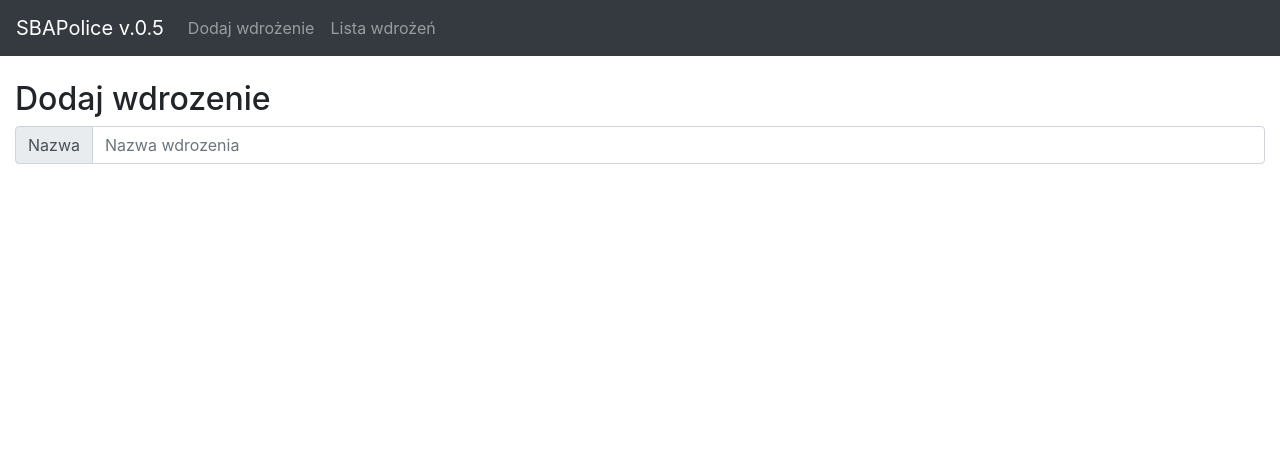
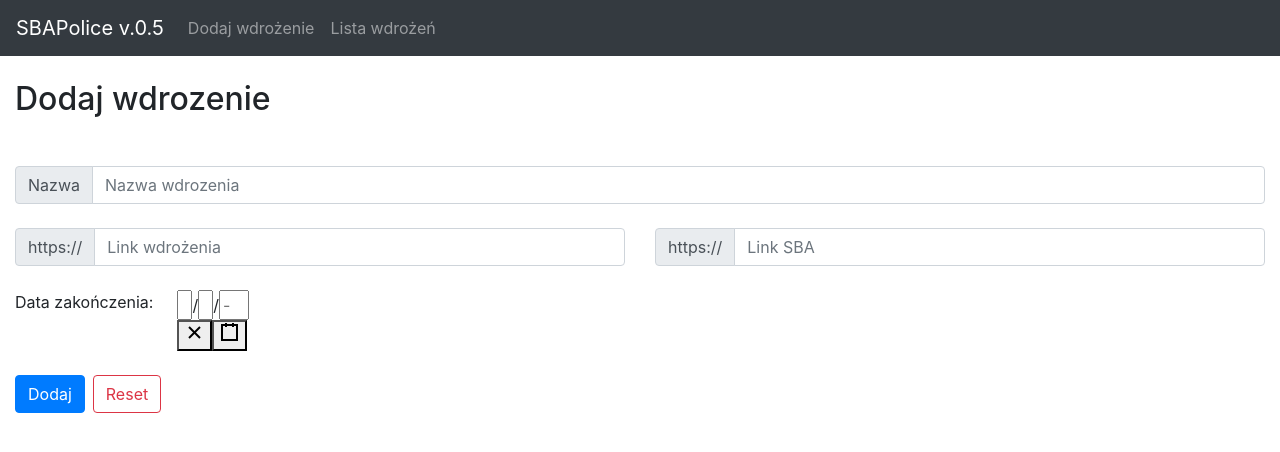
Before and after one commit to PawelNiedzwiecki/sba_police, a React (Create React App) app: page /add in a window 1280 px wide. Shown: the top 452 px of the page. Built offline with nearby package versions, Linux system fonts and the light colour scheme.

Commit message:
Added implementation for Adding Project to Database, Added "Delete project" from list and new component MessageBox

```diff
--- a/package.json
+++ b/package.json
@@ -5,6 +5,7 @@
   "dependencies": {
     "bootstrap": "^4.3.1",
     "react": "^16.10.2",
+    "react-date-picker": "^7.8.2",
     "react-dom": "^16.10.2",
     "react-router-dom": "^5.1.2",
     "react-scripts": "3.2.0"
--- a/src/components/Add.js
+++ b/src/components/Add.js
@@ -3,24 +3,116 @@ import {
   Link,
   useRouteMatch,
 } from 'react-router-dom';
+import DatePicker from 'react-date-picker';
+import MessageBox from './MessageBox.js';
 
 const Add = () => {
-  let match = useRouteMatch();
+  // let match = useRouteMatch();
 
-  console.log(match);
+  // console.log(match);
+  const
+    [date, setDate] = useState(),
+    [projectName, setProjectName] = useState(),
+    [projectLink, setProjectLink] = useState(),
+    [sbaLink, setSbaLink] = useState(),
+    [isCreating, setIsCreating] = useState(),
+    [respCode, setRespCode] = useState(),
+    [messageType, setMessageType] = useState(),
+    [message, setMessage] = useState();
+
+    function createProject(){
+
+      if(projectName){
+      setIsCreating(1)
+      if (date) {
+        const day = date.getDate() < 10 ? '0'+date.getDate() : date.getDate(),
+              month = date.getMonth()+1 < 10 ? '0'+(date.getMonth()+1) : date.getMonth()+1,
+              year = date.getFullYear();
+
+        const newDate = `${day}.${month}.${year}`;
+
+        fetch(`http://justsimply.pl/sba/api/wdrozenie/create.php?nazwa=${projectName}&linkProjektu=${projectLink}&linkSBA=${sbaLink}&dataZakonczenia='${newDate}'`)
+        .then((response) => {
+          setRespCode(response.status);
+          if(response.status == 400) {
+            setMessageType("danger");
+            setMessage("Nie udało się dodać wdrożenia");
+          }else{
+            setMessageType("success");
+            setMessage("Dodano wdrożenie");
+          }
+          response.json();
+        })
+          .then((resp) => {
+            setIsCreating(0);
+          })
+
+      }else{
+        fetch(`http://justsimply.pl/sba/api/wdrozenie/create.php?nazwa=${projectName}&linkProjektu=${projectLink}&linkSBA=${sbaLink}`)
+          .then((response) => {
+            setRespCode(response.status);
+            if(response.status == 400) {
+              setMessageType("danger");
+              setMessage("Nie udało się dodać wdrożenia");
+            }else{
+              setMessageType("success");
+              setMessage("Dodano wdrożenie");
+            }
+            response.json();
+          })
+            .then((resp) => {
+              setIsCreating(0);
+            })
+      }
+    }else{
+      setMessage("Musisz podać nazwę wdrożenia");
+      setMessageType("danger");
+    }
+
+    }
+
+    function resetFields(){
+      setDate('');
+      setProjectName('');
+      setProjectLink('');
+      setSbaLink('');
+      setRespCode('');
+      setIsCreating('');
+      setMessage('');
+    }
+
 
   return (
-  <div className="test">
-    <h2>Dodaj wdrozenie</h2>
-    <div className="wrapping">
-      <div className="input-group flex-nowrap">
+  <div className="AddWrapper">
+    <MessageBox message={message} messageType={messageType}/>
+    <h2 className="mb-5">Dodaj wdrozenie</h2>
+    <div className="wrapping row">
+      <div className="input-group flex-nowrap mb-4 col-md-12">
         <div className="input-group-prepend">
           <span className="input-group-text" id="addon-wrapping">Nazwa</span>
         </div>
-        <input type="text" className="form-control" placeholder="Nazwa wdrozenia" aria-label="ProjectName" aria-describedby="addon-wrapping" />
+        <input type="text" className="form-control" placeholder="Nazwa wdrozenia" aria-label="ProjectName" aria-describedby="addon-wrapping" value={projectName} onChange={(e)=> setProjectName(e.target.value)}/>
       </div>
-      <div className="input-group flex-nowrap">
+      <div className="input-group flex-nowrap mb-4 col-md-6">
+        <div className="input-group-prepend">
+          <span className="input-group-text" id="addon-wrapping">https://</span>
+        </div>
+        <input type="text" className="form-control" placeholder="Link wdrożenia" aria-label="ProjectLink" aria-describedby="addon-wrapping" value={projectLink} onChange={(e) => setProjectLink(e.target.value)} />
+      </div>
+      <div className="input-group flex-nowrap mb-4 col-md-6">
+        <div className="input-group-prepend">
+          <span className="input-group-text" id="addon-wrapping">https://</span>
+        </div>
+        <input type="text" className="form-control" placeholder="Link SBA" aria-label="SBALink" aria-describedby="addon-wrapping" value={sbaLink} onChange={(e) => setSbaLink(e.target.value)}/>
+      </div>
+      <div className="input-group flex-nowrap mb-4 col-md-6">
+        <label className="d-inline-flex mr-4">Data zakończenia:</label>
+        <DatePicker onChange={(data)=>{setDate(data)}} value={date}/>
+      </div>
 
+      <div className="buttons-wrapper col-md-12">
+        <button type="submit" className="btn btn-primary mr-2" onClick={createProject}>Dodaj</button>
+        <button type="button" className="btn btn-outline-danger" onClick={resetFields}>Reset</button>
       </div>
     </div>
   </div>
--- a/src/components/ListaWdrozen.js
+++ b/src/components/ListaWdrozen.js
@@ -2,20 +2,40 @@ import React, { useState, useEffect } from 'react';
 import {
   Link,
 } from 'react-router-dom';
+import MessageBox from './MessageBox.js';
 
 const ListaWdrozen = () => {
-  const [data, setData] = useState([]);
+  const [data, setData] = useState([]),
+        [message, setMessage] = useState(),
+        [messageType, setMessageType] = useState();
 
   useEffect(() => {
     fetch('http://justsimply.pl/sba/api/wdrozenie/read.php').then((res) => res.json()).then((result) => setData(result.wdrozenia));
   }, []);
 
+  function deleteProject(id){
+    fetch(`http://justsimply.pl/sba/api/wdrozenie/delete.php?id=${id}`)
+      .then((response) =>{
+        console.log(response.status);
+        fetch('http://justsimply.pl/sba/api/wdrozenie/read.php').then((res) => res.json()).then((result) => setData(result.wdrozenia));
+        if(response.status == 401){
+          setMessage("Nie udało się usunać wdrożenia");
+          setMessageType("danger");
+        }else{
+          setMessage("Usunięto wdrożenie");
+          setMessageType("success");
+        }
+      })
+  }
+
+  if(data){
     return (
       <div>
-      <h2>Lista wdrożeń</h2>
+        <MessageBox message={message} messageType={messageType}/>
+        <h2 className="mb-4">Lista wdrożeń</h2>
         <ul className="list-group">
           {data.map((item) => (
-          <li key={item.id} className="list-group-item">
+            <li key={item.id} data-id={item.id} className="list-group-item">
               <Link to={{
                 pathname: `/wdrozenie/${item.id}`,
                 state: { idWdrozenia: item.id },
@@ -24,12 +44,26 @@ const ListaWdrozen = () => {
                 {item.nazwa}
 
               </Link>
+              <button type="button" class="close" aria-label="Close" onClick={(e) => deleteProject(e.target.dataset.id)}>
+                <span aria-hidden="true" data-id={item.id}>&times;</span>
+              </button>
             </li>
           ))}
         </ul>
       </div>
 
     );
+  }else{
+    return(
+      <div>
+        <MessageBox message={message} messageType={messageType} />
+        <h2 className="mb-4">Lista wdrożeń</h2>
+        <ul className="list-group">
+          <li className="list-group-item">Brak wdrożeń</li>
+        </ul>
+      </div>
+    );
+  }
 }
 
   export default ListaWdrozen;
--- /dev/null
+++ b/src/components/MessageBox.js
@@ -0,0 +1,27 @@
+import React, { useState, useEffect } from 'react';
+
+const MessageBox = (props) => {
+
+    const [message, setMessage] = useState(),
+          [messageType, setMessageType] = useState(),
+          messageClass = 'alert alert-'+messageType;
+
+    useEffect(() => {
+      setMessage(props.message);
+      setMessageType(props.messageType);
+    },[props])
+
+
+    if(message){
+      return(
+        <div class={messageClass} role="alert">
+          {message}
+        </div>
+      )
+    }else{
+      return null;
+    }
+
+  }
+
+export default MessageBox;
--- a/src/components/OstatnieWdrozenia.js
+++ b/src/components/OstatnieWdrozenia.js
@@ -9,13 +9,14 @@ const OstatnieWdrozenia = () => {
 
   useEffect(() => {
     fetch('http://justsimply.pl/sba/api/wdrozenie/read.php').then((res) => res.json()).then((result) => setData(result.wdrozenia));
+
   }, []);
 
-
+  if(data){
     return (
       <ul className="list-group">
         {
-          data.slice(0, 3).map((item) => (
+            data.reverse().slice(0, 3).map((item) => (
               <li key={item.id} className="list-group-item d-flex justify-content-between align-items-center">
                 <Link to={{
                   pathname: `/wdrozenie/${item.id}`,
@@ -29,6 +30,13 @@ const OstatnieWdrozenia = () => {
     }
       </ul>
     );
+  }else{
+    return(
+      <ul className="list-group">
+        <li className="list-group-item d-flex justify-content-between align-items-center">Brak wdrożeń</li>
+      </ul>
+    );
+  }
 };
 
 export default OstatnieWdrozenia;
```
Also changed, not shown: 1 other file (tests, documents, lock files or other folders). Lines whose indentation alone changed are shown as unchanged.
